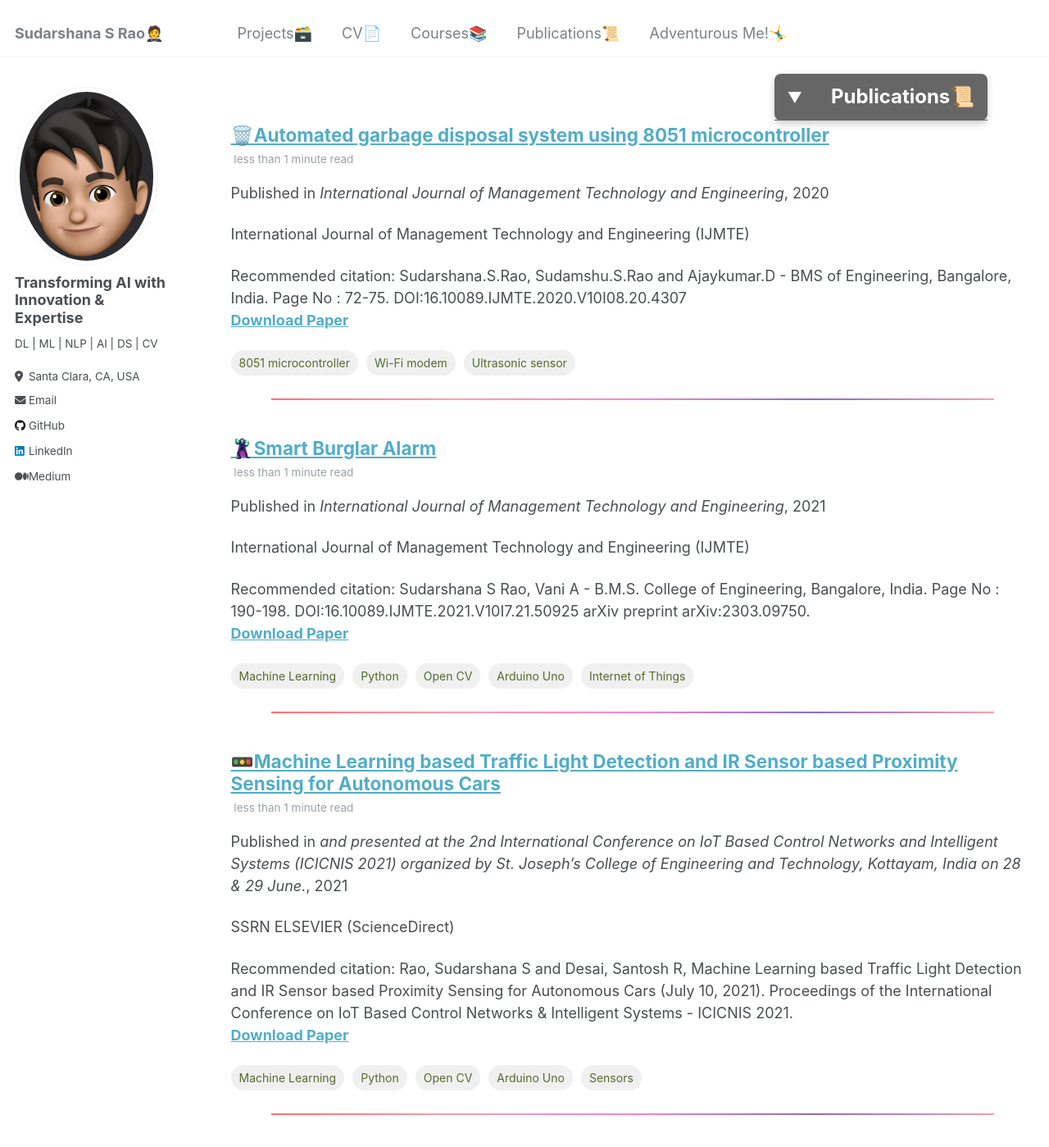
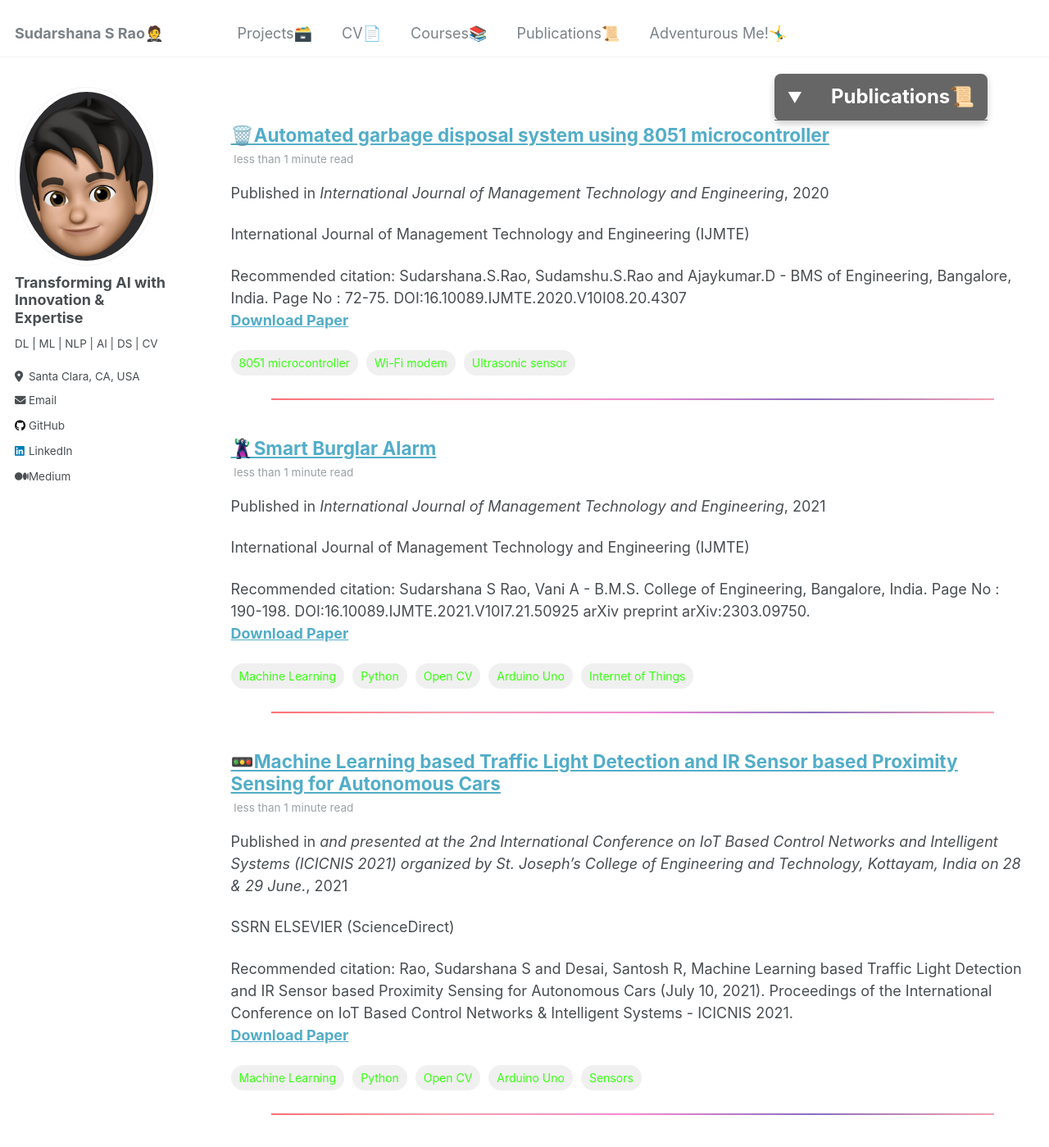
Before and after one commit to SudarshanaSRao/SudarshanaSRao.github.io, a Jekyll site: the page built from _pages/publications.md, in a window 1280 px wide and 1400 px high. Shown: the whole window at 82% size. Built offline with Jekyll 4.4.1, drawn with Linux system fonts in a browser that asks for light colours.

Commit message:
Update archive-single.html

```diff
--- a/_includes/archive-single.html
+++ b/_includes/archive-single.html
@@ -95,7 +95,7 @@
     background-color: #f0f0f0;
     border-radius: 25px; /* Makes it pill-like */
     font-size: 14px;
-    color: #556B2F; /* Tag text color */
+    color: #39FF14; /* Tag text color */
     transition: background-color 0.3s; /* Smooth background color change on hover */
   }
   .post-tags li:hover {
```
